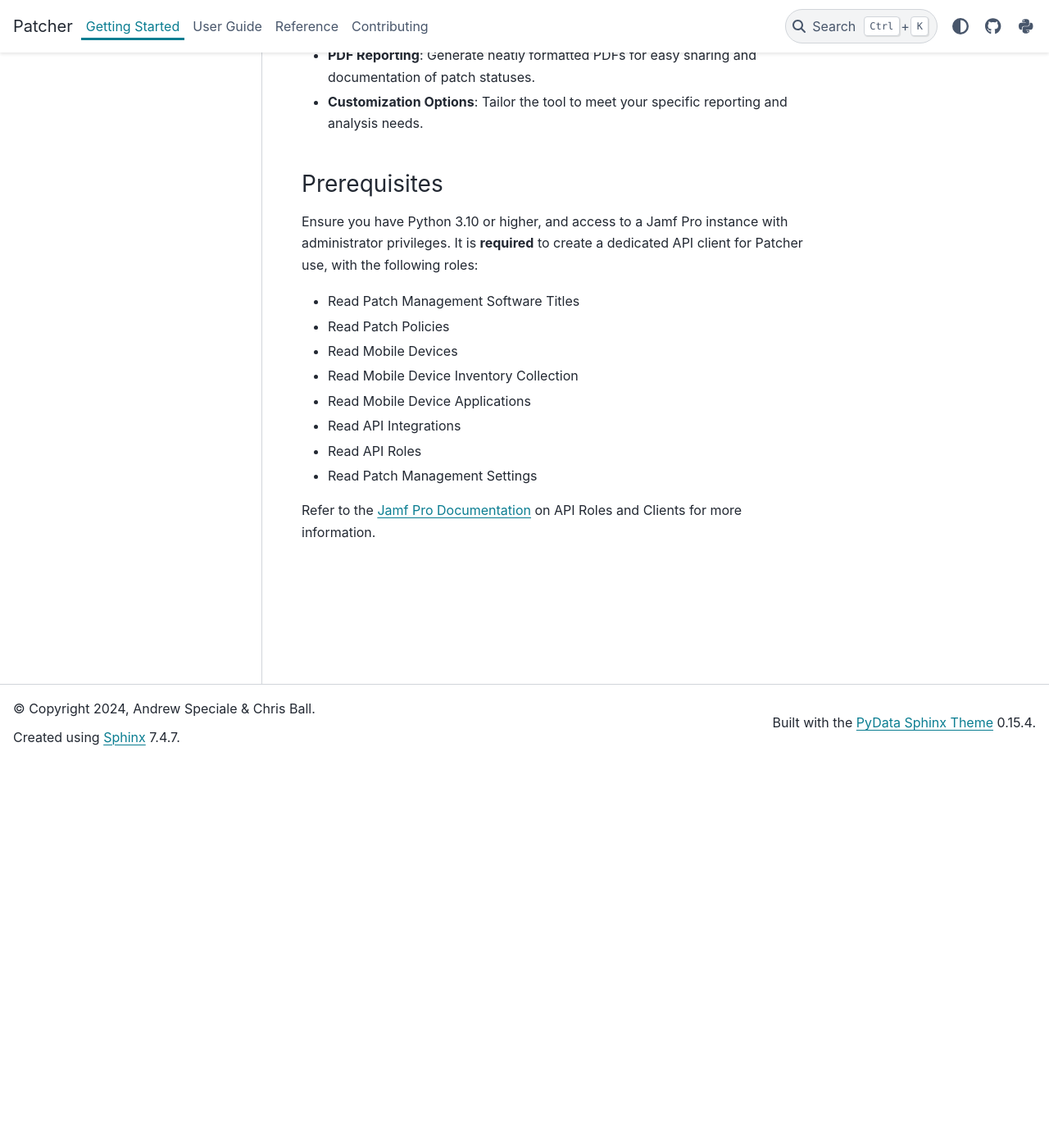
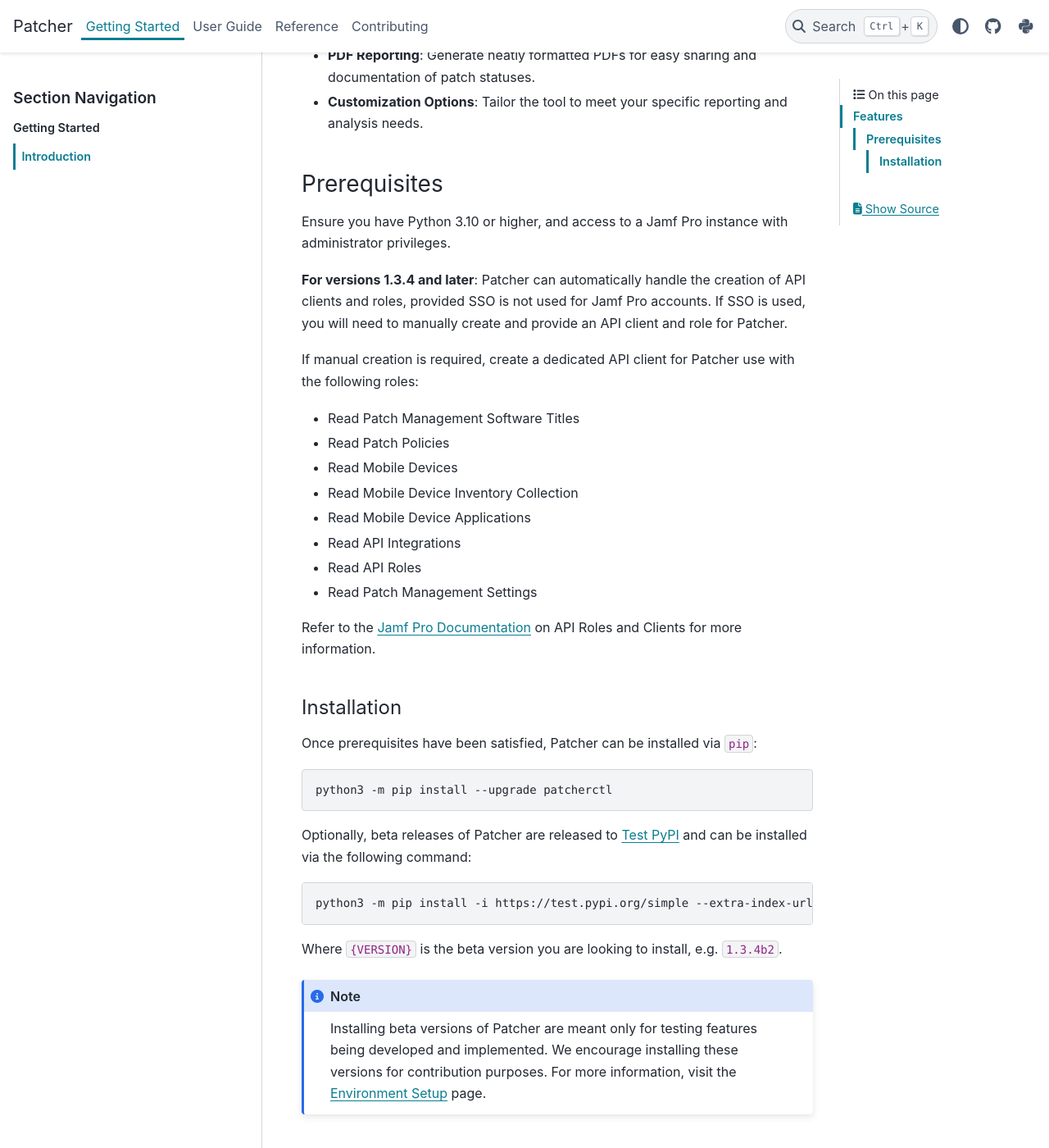
Before and after one commit to liquidz00/Patcher, a Sphinx documentation site: the page built from docs/getting_started/introduction.rst, in a window 1280 px wide and 1400 px high, scrolled down 472 px. Shown: the whole window at 82% size. Built offline with Sphinx 7.4.7 and the PyData theme 0.15.4, drawn with Linux system fonts in a browser that asks for light colours.

Commit message:
Add installation instructions to introduction page

```diff
--- a/docs/getting_started/installation.rst
+++ /dev/null
@@ -1,2 +0,0 @@
-Installation
-============
--- a/docs/getting_started/introduction.rst
+++ b/docs/getting_started/introduction.rst
@@ -15,7 +15,11 @@
 Prerequisites
 -------------
 
-Ensure you have Python 3.10 or higher, and access to a Jamf Pro instance with administrator privileges. It is **required** to create a dedicated API client for Patcher use, with the following roles:
+Ensure you have Python 3.10 or higher, and access to a Jamf Pro instance with administrator privileges.
+
+**For versions 1.3.4 and later**: Patcher can automatically handle the creation of API clients and roles, provided SSO is not used for Jamf Pro accounts. If SSO is used, you will need to manually create and provide an API client and role for Patcher.
+
+If manual creation is required, create a dedicated API client for Patcher use with the following roles:
 
 - Read Patch Management Software Titles
 - Read Patch Policies
@@ -27,3 +31,23 @@
 - Read Patch Management Settings
 
 Refer to the `Jamf Pro Documentation <https://learn.jamf.com/bundle/jamf-pro-documentation-current/page/API_Roles_and_Clients.html>`_ on API Roles and Clients for more information.
+
+Installation
+============
+
+Once prerequisites have been satisfied, Patcher can be installed via ``pip``:
+
+.. code-block:: console
+
+    python3 -m pip install --upgrade patcherctl
+
+Optionally, beta releases of Patcher are released to `Test PyPI <https://test.pypi.org/project/patcherctl/>`_ and can be installed via the following command:
+
+.. code-block:: bash
+
+    python3 -m pip install -i https://test.pypi.org/simple --extra-index-url https://pypi.org/simple patcherctl=={VERSION}
+
+Where ``{VERSION}`` is the beta version you are looking to install, e.g. ``1.3.4b2``.
+
+.. note::
+    Installing beta versions of Patcher are meant only for testing features being developed and implemented. We encourage installing these versions for contribution purposes. For more information, visit the :ref:`contributing` page.
```
